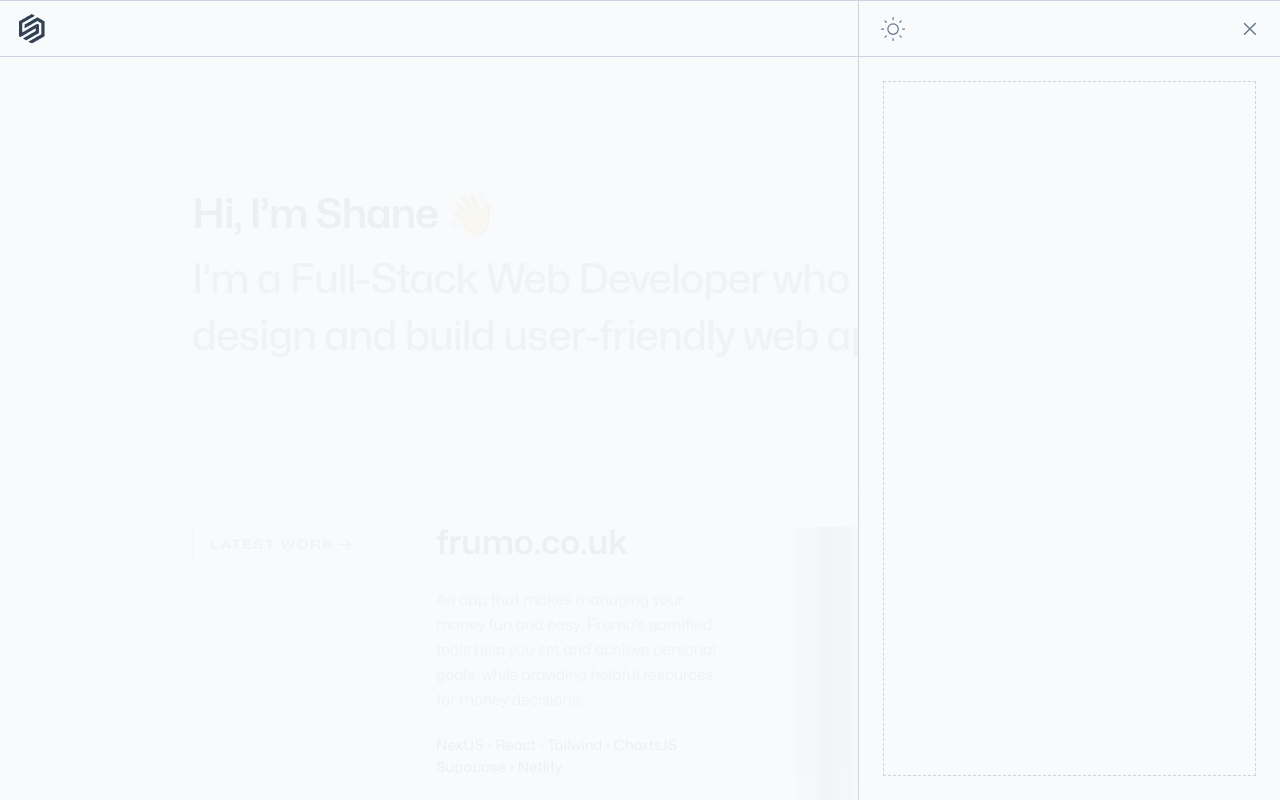
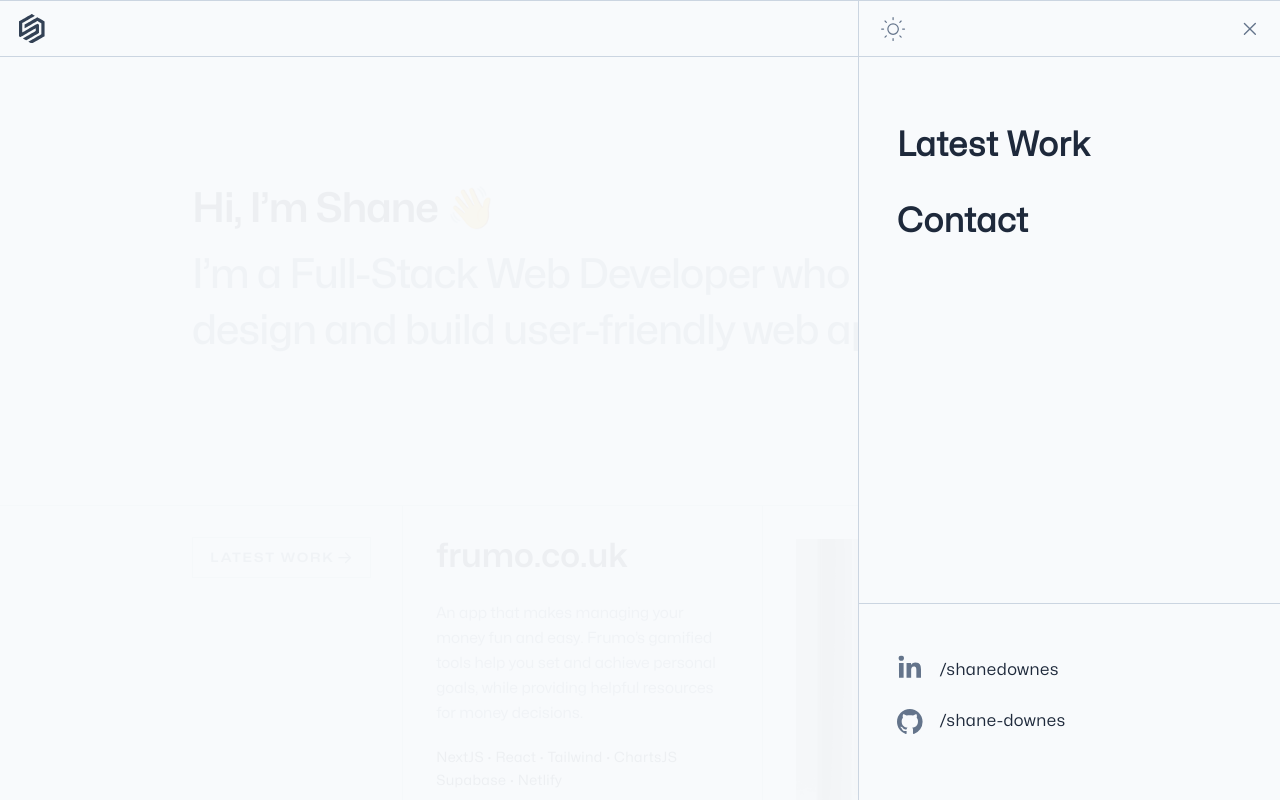
Before and after one commit to shane-downes/portfolio, a Next.js app: page / in a window 1280 px wide. Both pictures are taken after a click on the icon 1249 px from the left and 28 px from the top of the page. Shown: the top 800 px of the page. Built offline with nearby package versions, Linux system fonts and the light colour scheme.

Commit message:
Add links to anchor points and socials inside SlideMenu

```diff
--- a/src/componenets/navigation/SlideMenu.tsx
+++ b/src/componenets/navigation/SlideMenu.tsx
@@ -1,7 +1,9 @@
+import { Dialog, Transition } from "@headlessui/react";
 import { Fragment } from "react";
-import { Dialog, Transition } from "@headlessui/react";
 import { XMarkIcon } from "@heroicons/react/24/outline";
 import { ModeToggle } from "../buttons/ModeToggle";
+import { BsGithub } from "react-icons/bs";
+import { FaLinkedinIn } from "react-icons/fa";
 
 type SlideMenuProps = {
   open: boolean;
@@ -21,6 +23,7 @@ export const SlideMenu = ({ open, setOpen }: SlideMenuProps) => {
           leaveFrom="opacity-100"
           leaveTo="opacity-0"
         >
+          {/* TODO: align top of background fade correctly */}
           {/* background fade */}
           <div className=" fixed inset-0  top-[14.5vw] bg-slate-50 bg-opacity-95 transition-opacity dark:bg-gray-900 dark:bg-opacity-95 md:top-[8.8vw] lg:top-[4.5vw]" />
         </Transition.Child>
@@ -59,14 +62,86 @@ export const SlideMenu = ({ open, setOpen }: SlideMenuProps) => {
                         </button>
                       </div>
                     </div>
-                    <div className="relative mt-6 flex-1 px-4 sm:px-6">
+                    <div className="mt-[6vw] flex-1 lg:mt-[1vw]">
                       {/* content */}
-                      {/* TODO: add menu anchor links */}
-                      <div className="absolute inset-0 px-4 sm:px-6">
-                        <div
-                          className="h-full border-[1px] border-dashed border-slate-300 dark:border-slate-600"
-                          aria-hidden="true"
-                        />
+                      {/* DONE: add menu anchor links ✅ */}
+                      <div className="flex h-full flex-col justify-between">
+                        <div className="inset-0 px-[10vw] pt-[9.5vw] lg:px-[3vw] lg:pt-[4vw]">
+                          <div
+                            className="flex h-full flex-col gap-[5vw] border-slate-300 text-[4vw] dark:border-slate-600 lg:gap-[2vw]"
+                            aria-hidden="true"
+                          >
+                            <a
+                              href="#latest-work"
+                              className="text-[7.5vw] font-semibold tracking-wide text-slate-800 hover:text-slate-500 dark:text-slate-300 dark:hover:text-slate-100 lg:text-[2.6vw]"
+                              style={{ fontFamily: "Mona Sans" }}
+                              onClick={() => setOpen(false)}
+                            >
+                              Latest Work
+                            </a>
+                            <a
+                              href="#contact"
+                              className="text-[7.5vw] font-semibold tracking-wide text-slate-800 hover:text-slate-500 dark:text-slate-300 dark:hover:text-slate-100 lg:text-[2.6vw]"
+                              style={{ fontFamily: "Mona Sans" }}
+                              onClick={() => setOpen(false)}
+                            >
+                              Contact
+                            </a>
+                          </div>
+                        </div>
+
+                        <div className="flex flex-col gap-[5vw] border-t-[1px] border-slate-300 px-[9vw] pt-[10vw] pb-[3.5vw] dark:border-gray-700 lg:h-[13.5vw] lg:gap-[2vw] lg:p-[2.6vw] lg:pl-[3vw] lg:pt-[4.2vw]">
+                          {/* TODO: (low priority) extract social links to component and make it mappable from data with dynamic icon display */}
+                          {/* LINKEDIN */}
+                          <a
+                            href="https://www.linkedin.com/in/shanedownes/"
+                            target="_blank"
+                            rel="noopener noreferrer"
+                            className="group flex items-center gap-[3.5vw] p-0  lg:gap-[1.3vw]"
+                          >
+                            {/* Mobile social icon */}
+                            <FaLinkedinIn
+                              className="translate-y-[-0.3vw] text-slate-500 lg:hidden"
+                              size="5.5vw"
+                            />
+                            {/* Desktop icon */}
+                            <FaLinkedinIn
+                              className="hidden translate-y-[-0.2vw] text-slate-500 group-hover:text-slate-800 dark:text-slate-400 dark:group-hover:text-slate-300 lg:block "
+                              size="2vw"
+                            />
+                            <p
+                              className=" text-[4vw] tracking-wide text-slate-800 group-hover:underline dark:text-slate-300 lg:text-[1.3vw]"
+                              style={{ fontFamily: "Mona Sans" }}
+                            >
+                              /shanedownes
+                            </p>
+                          </a>
+
+                          {/* GITHUB */}
+                          <a
+                            href="https://github.com/shane-downes"
+                            target="_blank"
+                            rel="noopener noreferrer"
+                            className="group flex items-center gap-[3.5vw] p-0  lg:gap-[1.3vw]"
+                          >
+                            {/* Mobile social icon */}
+                            <BsGithub
+                              className="text-slate-500 lg:hidden"
+                              size="5.5vw"
+                            />
+                            {/* Desktop icon */}
+                            <BsGithub
+                              className="hidden text-slate-500 group-hover:text-slate-800 dark:text-slate-400 dark:group-hover:text-slate-300 lg:block "
+                              size="2vw"
+                            />
+                            <p
+                              className="translate-y-[0vw] text-[4vw] tracking-wide text-slate-800 group-hover:underline dark:text-slate-300 lg:text-[1.3vw]"
+                              style={{ fontFamily: "Mona Sans" }}
+                            >
+                              /shane-downes
+                            </p>
+                          </a>
+                        </div>
                       </div>
                       {/* /end content */}
                     </div>
--- a/src/componenets/sections/ContactSection.tsx
+++ b/src/componenets/sections/ContactSection.tsx
@@ -4,7 +4,10 @@ import { ButtonPrimary } from "../../componenets/buttons/ButtonPrimary";
 
 export const ContactSection = ({}) => {
   return (
-    <section className="mt-[17vw] mb-[20vw] flex flex-col gap-[5vw] lg:m-0">
+    <section
+      id="contact"
+      className="mt-[17vw] mb-[20vw] flex flex-col gap-[5vw] lg:m-0"
+    >
       <h2 className="text-[6vw] font-semibold text-slate-800 dark:text-slate-300 lg:hidden">
         Get in touch
       </h2>
--- a/src/componenets/sections/HeroSection.tsx
+++ b/src/componenets/sections/HeroSection.tsx
@@ -1,6 +1,8 @@
 export const HeroSection = ({}) => {
   return (
-    <section className="flex h-[80vw] flex-col justify-center gap-[2vw] lg:h-[34vw] lg:gap-[0.5vw] lg:px-[15vw]">
+    // The difference between padding top and bottom in this section is derived from the height of the navbar
+    // extra padding top was added to ProjectsSection.tsx (mobile:14vw and desktop:2.4vw) to accomadate anchor link scrolling
+    <section className="flex flex-col justify-center gap-[2vw] pt-[15vw] pb-[1vw] lg:gap-[0.5vw] lg:px-[15vw] lg:pt-[9.5vw] lg:pb-[7.1vw]">
       <h1 className="text-[8vw] font-semibold tracking-tight text-slate-800 dark:text-slate-300 lg:text-[3.2vw]">
         Hi, I’m Shane 👋
       </h1>
--- a/src/componenets/sections/ProjectsSection/ProjectOverview.tsx
+++ b/src/componenets/sections/ProjectsSection/ProjectOverview.tsx
@@ -22,11 +22,12 @@ export const ProjectOverview = ({
 }: ProjectOverviewProps) => {
   return (
     <div className="flex">
-      <div className="flex flex-col justify-between border-slate-300 dark:border-gray-700 lg:border-l-[1px] lg:border-b-[1px] lg:p-[2.6vw] lg:pt-[2vw]">
+      <div className="flex flex-col justify-between border-slate-300 dark:border-gray-700 lg:border-t-[1px] lg:border-l-[1px] lg:border-b-[1px] lg:p-[2.6vw] lg:pt-[2vw]">
         <Image
           className="mb-[7vw] w-full lg:hidden"
           src={mockupMobile}
           alt="Frumo App"
+          priority
         />
         <ProjectSummary
           title={project.title}
@@ -38,11 +39,12 @@ export const ProjectOverview = ({
           <ButtonSecondary text="GITHUB" href={project.github} />
         </div>
       </div>
-      <div className="relative flex flex-col gap-[1.6vw] border-slate-300 dark:border-gray-700 lg:border-l-[1px] lg:border-b-[1px] lg:pl-[2.6vw] lg:pb-[2.6vw] lg:pt-[2.6vw] lg:pr-[15vw]">
+      <div className="relative flex flex-col gap-[1.6vw] border-slate-300 dark:border-gray-700 lg:border-t-[1px] lg:border-l-[1px] lg:border-b-[1px] lg:pl-[2.6vw] lg:pb-[2.6vw] lg:pt-[2.6vw] lg:pr-[15vw]">
         <Image
           className="hidden lg:block lg:h-[28vw] lg:w-[97vw]"
           src={mockup}
           alt="Frumo App"
+          priority
         />
       </div>
     </div>
--- a/src/componenets/sections/ProjectsSection/ProjectOverviewAlternate.tsx
+++ b/src/componenets/sections/ProjectsSection/ProjectOverviewAlternate.tsx
@@ -27,6 +27,7 @@ export const ProjectOverviewAlternate = ({
           className="hidden lg:block lg:h-[28vw] lg:w-[97vw]"
           src={mockup}
           alt="Frumo App"
+          priority
         />
       </div>
       <div className="relative flex flex-col justify-between gap-[1.6vw] border-slate-300 dark:border-gray-700 lg:border-l-[1px] lg:pl-[2.6vw] lg:pb-[2.6vw] lg:pt-[2vw] lg:pr-[15vw]">
@@ -34,6 +35,7 @@ export const ProjectOverviewAlternate = ({
           className="mb-[7vw] w-full lg:hidden"
           src={mockupMobile}
           alt="Frumo App"
+          priority
         />
         <ProjectSummary
           title={project.title}
--- a/src/componenets/sections/ProjectsSection/ProjectsSection.tsx
+++ b/src/componenets/sections/ProjectsSection/ProjectsSection.tsx
@@ -8,12 +8,14 @@ import { projects } from "../../../data/projects";
 export const ProjectsSection = ({}) => {
   const { frumo } = projects;
   return (
-    <section className="flex border-slate-300 dark:border-gray-700 lg:border-t-[1px]">
-      <div className="hidden lg:block lg:pl-[15vw] lg:pr-[2.4vw] lg:pt-[2.4vw]">
+    <section id="latest-work" className="flex  pt-[4.3vw]">
+      {/* desktop padding top added here to accomodate anchor link scrolling -> lg:pt-[2.4vw] */}
+      <div className="hidden border-slate-300 dark:border-gray-700 lg:block lg:border-t-[1px] lg:pl-[15vw] lg:pr-[2.4vw] lg:pt-[2.4vw]">
         {/* TODO: make sticky when scrolling past section so always in view until next section */}
         <ButtonPrimary text="LATEST WORK" />
       </div>
-      <div className="flex flex-col gap-[20vw] lg:gap-0">
+      {/* mobile padding top added here to accomodate anchor link scrolling -> pt-[14vw] */}
+      <div className="flex flex-col gap-[20vw] pt-[14vw] lg:gap-0 lg:pt-0">
         <ProjectOverview
           project={frumo}
           mockup={mockupFrumo}
--- a/src/pages/index.tsx
+++ b/src/pages/index.tsx
@@ -10,7 +10,6 @@ const Home: NextPage = () => {
     <Layout>
       <HeroSection />
       <ProjectsSection />
-      {/* DONE: Contact Section ✅ */}
       <ContactSection />
     </Layout>
   );
--- a/src/styles/globals.css
+++ b/src/styles/globals.css
@@ -5,3 +5,12 @@
 :root {
   color-scheme: dark;
 }
+
+/* Importing font-face here because next/font and tailwind implimentation does
+   not reach headlessUI dialog component. Not ideal. Might be because dialog
+   is rendered using a portal which is a sibling to the root-most node of the app. */
+@font-face {
+  font-family: "Mona Sans";
+  src: url("../../public/fonts/mona-sans.woff2") format("woff2");
+  font-weight: 400;
+}
```
